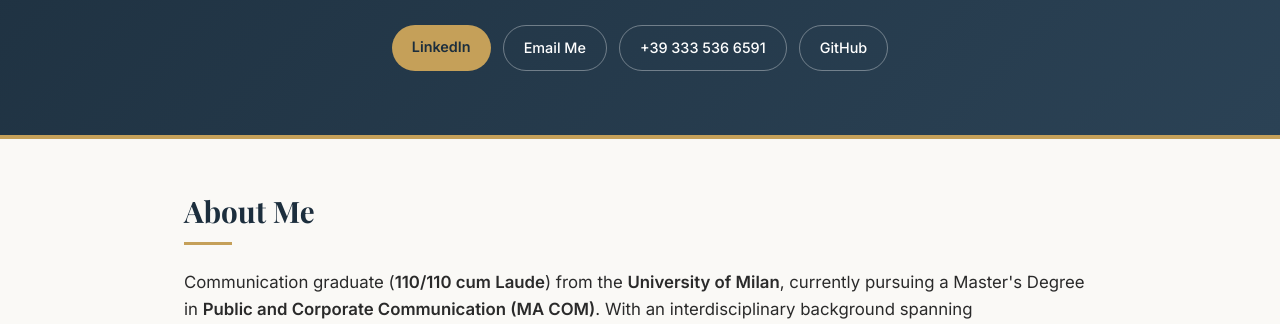
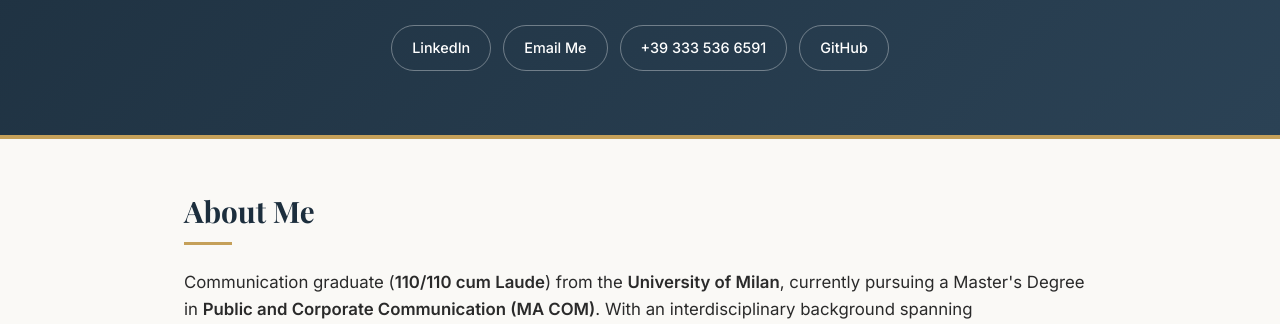
Before and after one commit to MATILDEPAOLANTONIO/MATILDEPAOLANTONIO.github.io, a plain HTML site: page index.html in a window 1280 px wide. Shown: the part 431-755 px from the top of the page. Drawn offline with nearby package versions, Linux system fonts and the light colour scheme; a web font is replaced by a local one.

Commit message:
Change LinkedIn button style to outline

```diff
--- a/index.html
+++ b/index.html
@@ -21,7 +21,7 @@
         bridging brand strategy, editorial storytelling, and front-end web design.
       </p>
       <div class="contact-links">
-        <a href="https://www.linkedin.com/in/matilde-paolantonio-74b21843b/" target="_blank" class="btn btn-primary">LinkedIn</a>
+        <a href="https://www.linkedin.com/in/matilde-paolantonio-74b21843b/" target="_blank" class="btn btn-outline">LinkedIn</a>
         <a href="mailto:matilde.paolantonio@gmail.com" class="btn btn-outline">Email Me</a>
         <a href="tel:+393335366591" class="btn btn-outline">+39 333 536 6591</a>
         <a href="https://github.com/MATILDEPAOLANTONIO" target="_blank" class="btn btn-outline">GitHub</a>
```
